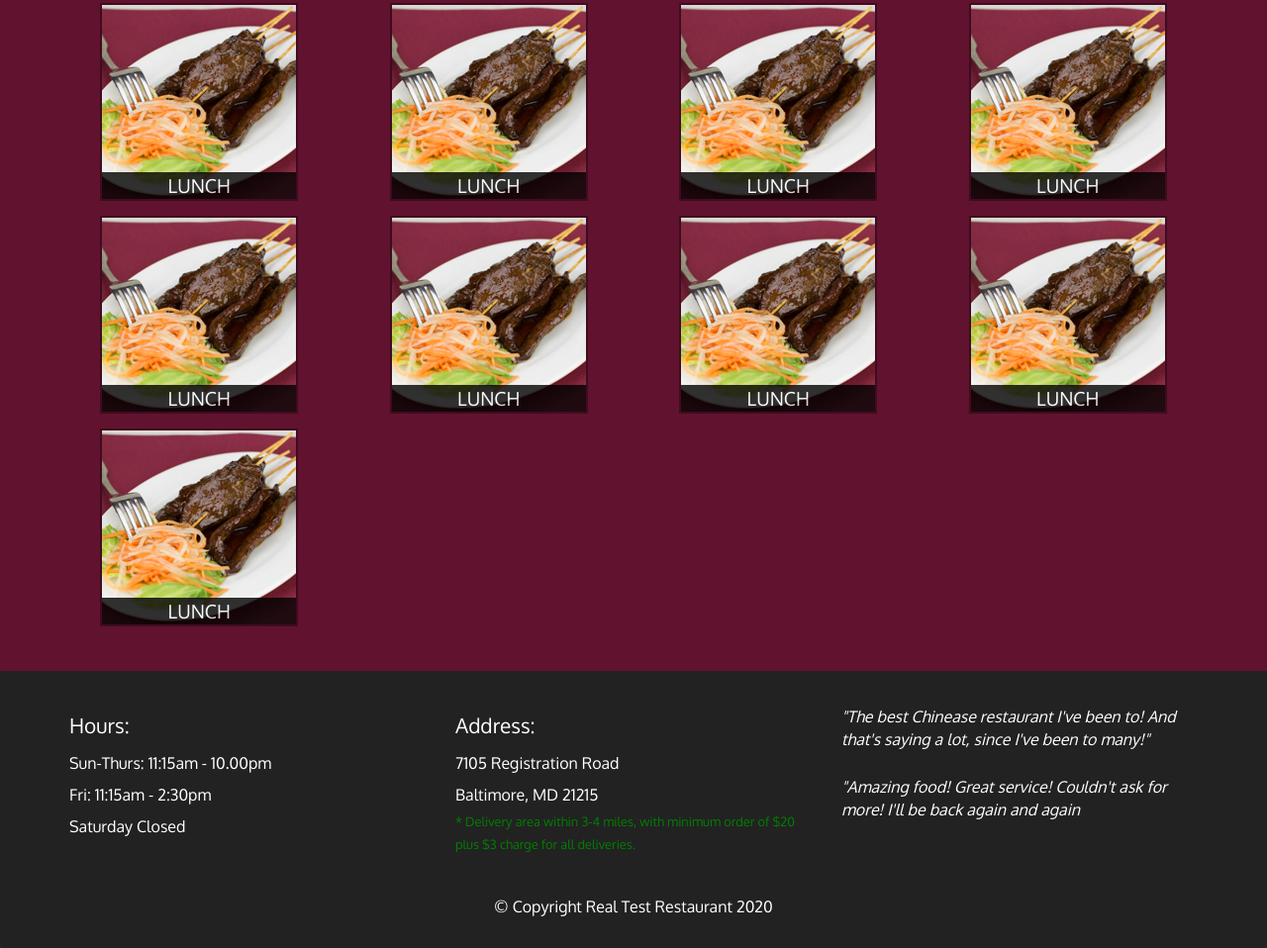
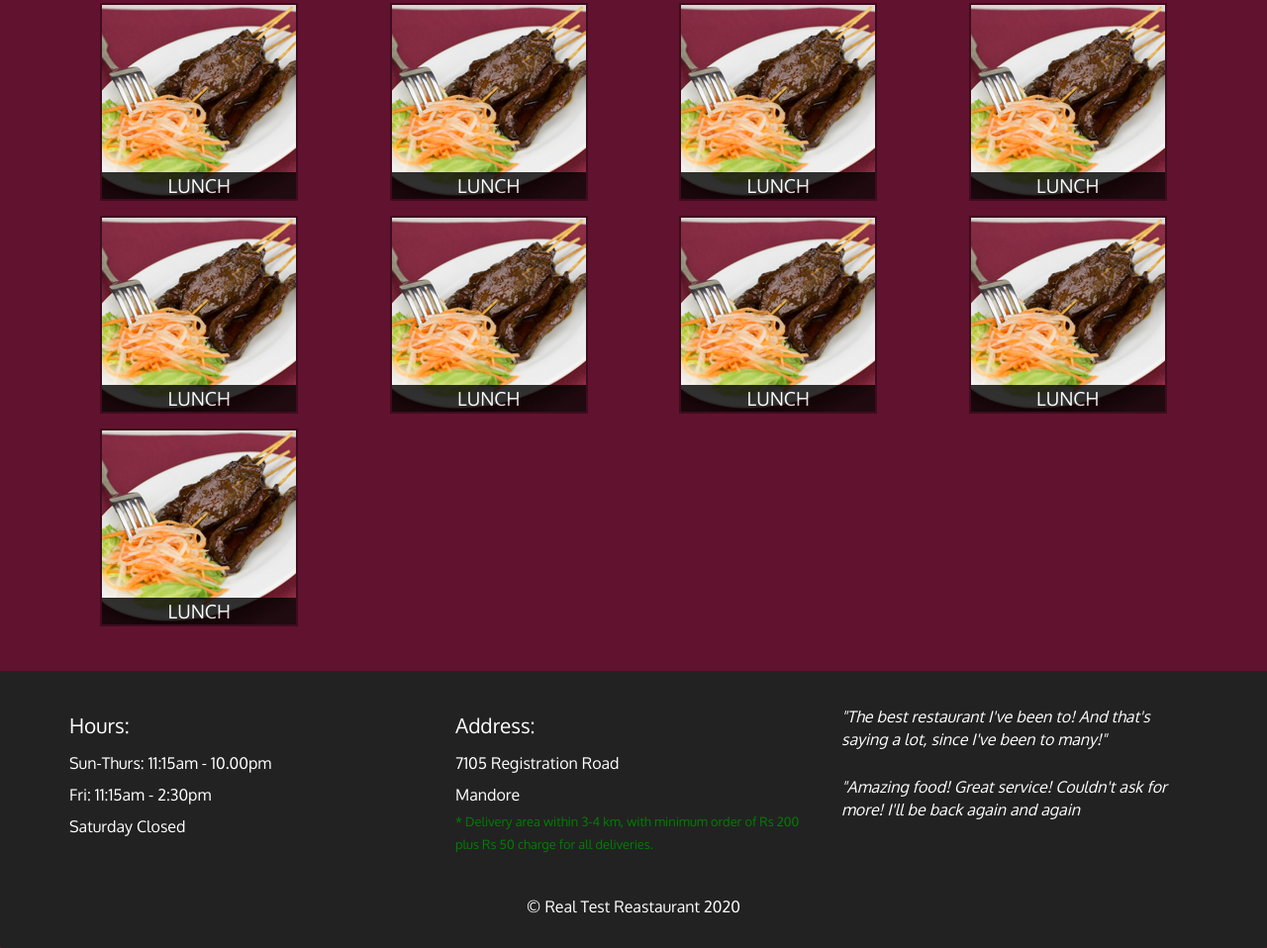
Before and after one commit to codeinventer/RestaurantWebsiteProject, a plain HTML site: page menu-categories.html in a window 1280 px wide. Shown: the part 250-1208 px from the top of the page at 99% size. Drawn offline with Linux system fonts and the light colour scheme.

Commit message:
Update menu-categories.html

```diff
--- a/menu-categories.html
+++ b/menu-categories.html
@@ -148,7 +148,7 @@
 
   </section>
 </div>
- <footer class="panel-footer">
+  <footer class="panel-footer">
     <div class="container">
       <div class="row">
         <section id="hours" class="col-sm-4">
@@ -161,20 +161,17 @@
          <section id="address" class="col-sm-4">
           <span>Address:</span><br>
           7105 Registration Road<br>
-          Baltimore, MD 21215
-           <p>* Delivery area within 3-4 miles, with minimum order of $20 plus $3 charge for all deliveries.</p>
+          Mandore <p>* Delivery area within 3-4 km, with minimum order of Rs 200 plus Rs 50 charge for all deliveries.</p>
            <hr class="visible-xs">
         </section>
          <section id="testimonials" class="col-sm-4">
-          <p>"The best Chinease restaurant I've been to! And that's saying a lot, since I've been to many!"</p>
+          <p>"The best restaurant  I've been to! And that's saying a lot, since I've been to many!"</p>
           <p>"Amazing food! Great service! Couldn't ask for more! I'll be back again and again</p>
           </section>
       </div>
-      <div class="text-center">&copy; Copyright Real Test Restaurant 2020</div>
+      <div class="text-center">&copy; Real Test Reastaurant 2020</div>
     </div>
   </footer>
-
-
 
   <script src="js/jquery-2.1.4.min.js"></script>
   <script src="js/bootstrap.min.js"></script>
```
